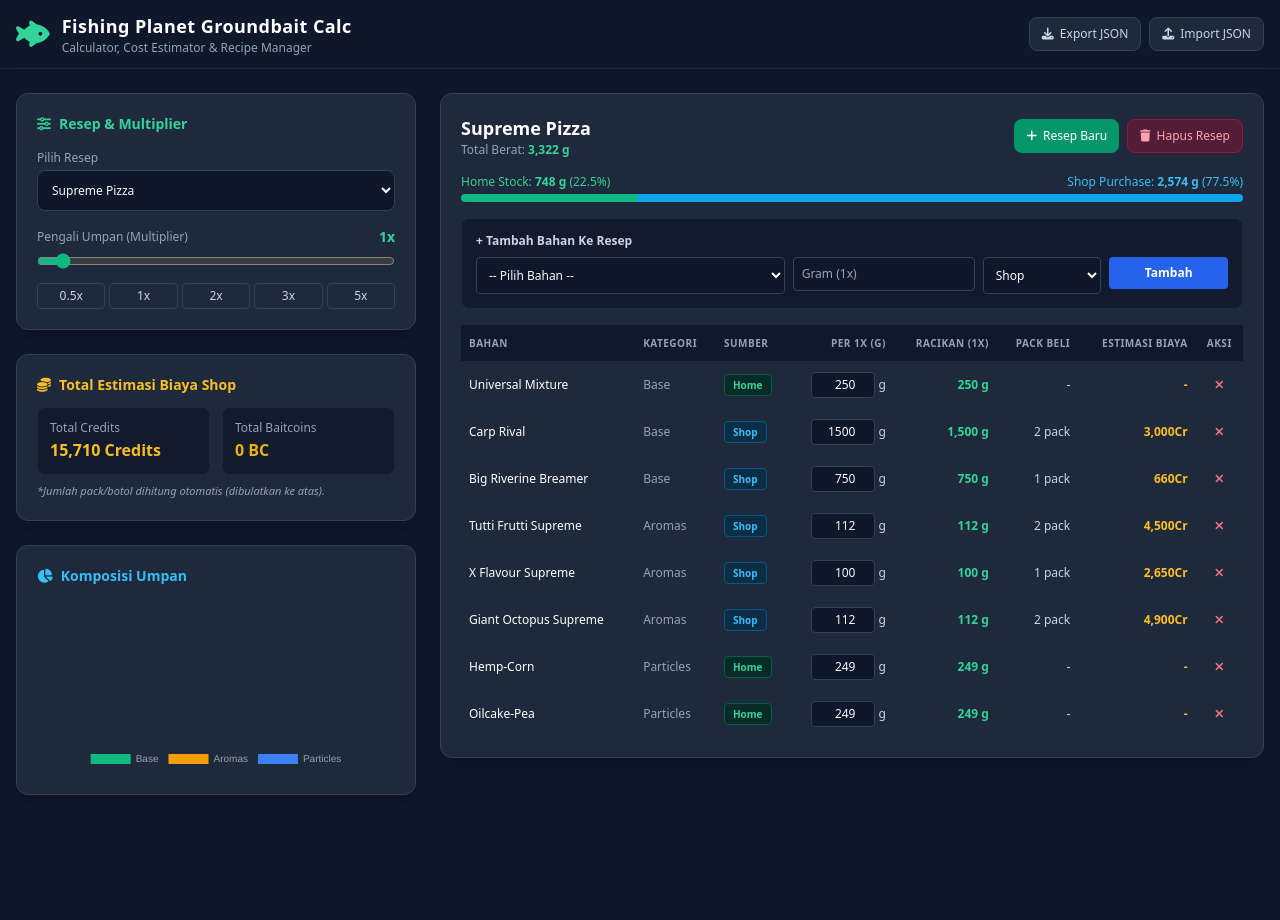
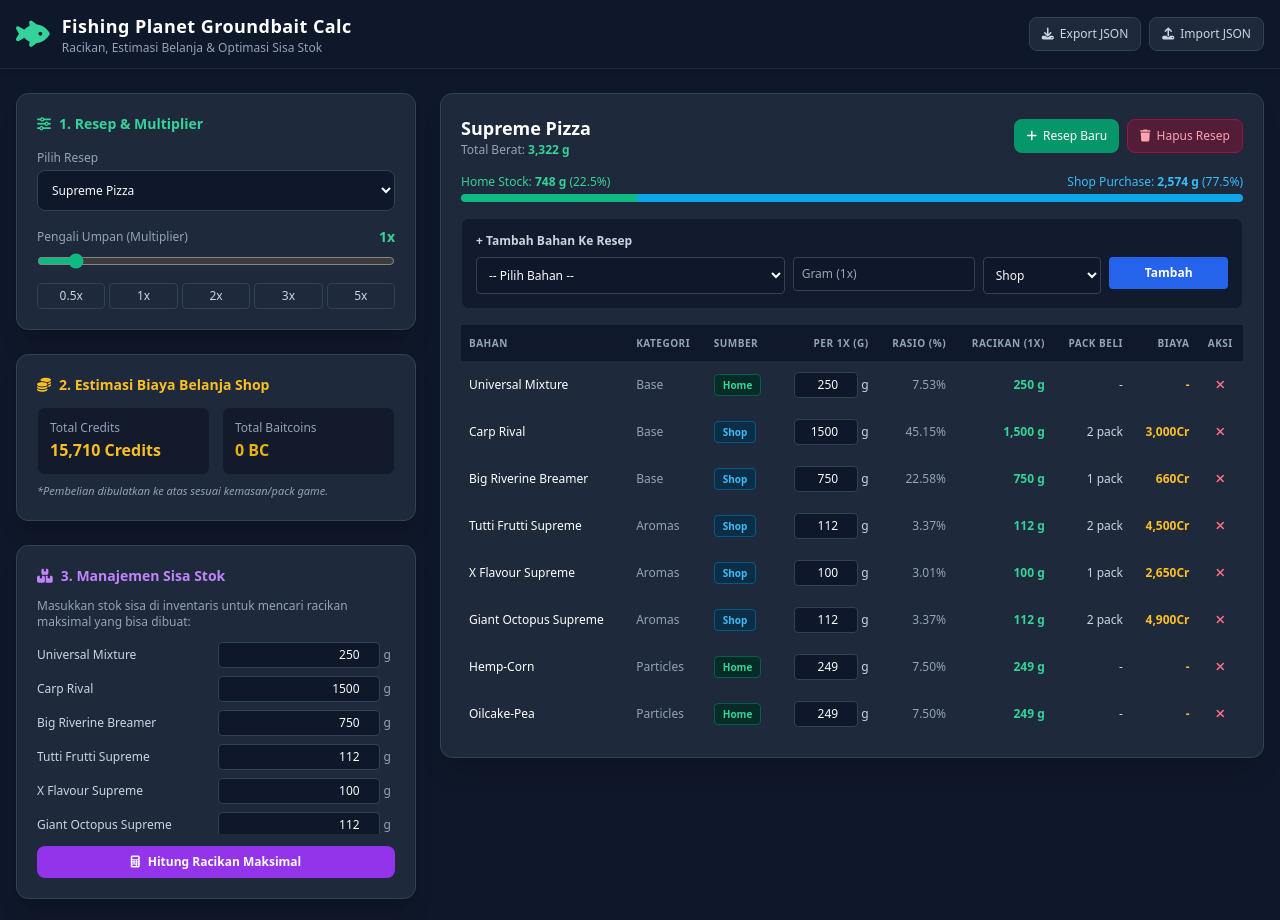
Before and after one commit to sulthonfatana-maker/groundbait-calc, a plain HTML site: page index.html in a window 1280 px wide. Shown: the top 920 px of the page. Before the commit the page ends 843 px from the top, so only its background shows below. Drawn offline with nearby package versions, Linux system fonts and the light colour scheme.

```diff
--- a/index.html
+++ b/index.html
@@ -3,7 +3,7 @@
 <head>
     <meta charset="UTF-8">
     <meta name="viewport" content="width=device-width, initial-scale=1.0">
-    <title>Fishing Planet Groundbait Calculator & Price Estimator</title>
+    <title>Fishing Planet Groundbait Calculator & Stock Manager</title>
     <!-- Tailwind CSS -->
     <script src="https://cdn.tailwindcss.com"></script>
     <!-- Chart.js -->
@@ -38,7 +38,7 @@
                 <i class="fa-solid fa-fish-fins text-emerald-400 text-3xl"></i>
                 <div>
                     <h1 class="text-lg font-bold text-white tracking-wide">Fishing Planet Groundbait Calc</h1>
-                    <p class="text-xs text-slate-400">Calculator, Cost Estimator & Recipe Manager</p>
+                    <p class="text-xs text-slate-400">Racikan, Estimasi Belanja & Optimasi Sisa Stok</p>
                 </div>
             </div>
             <div class="flex gap-2">
@@ -55,20 +55,19 @@
 
     <main class="max-w-7xl mx-auto px-4 mt-6 grid grid-cols-1 lg:grid-cols-3 gap-6">
 
-        <!-- Controls & Summary Column -->
+        <!-- Controls Column -->
         <div class="lg:col-span-1 space-y-6">
 
             <!-- Recipe Selector & Multiplier -->
             <div class="bg-card p-5 rounded-xl border border-custom shadow-xl">
                 <h2 class="text-sm font-semibold text-emerald-400 mb-4 flex items-center gap-2">
-                    <i class="fa-solid fa-sliders"></i> Resep & Multiplier
+                    <i class="fa-solid fa-sliders"></i> 1. Resep & Multiplier
                 </h2>
 
                 <div class="space-y-4">
                     <div>
                         <label class="block text-xs font-medium text-slate-400 mb-1">Pilih Resep</label>
-                        <select id="recipeSelect" onchange="loadRecipe()" class="w-full text-xs rounded-lg p-2.5 border">
-                        </select>
+                        <select id="recipeSelect" onchange="loadRecipe()" class="w-full text-xs rounded-lg p-2.5 border"></select>
                     </div>
 
                     <div>
@@ -76,7 +75,7 @@
                             <label class="text-xs font-medium text-slate-400">Pengali Umpan (Multiplier)</label>
                             <span id="multiplierValueDisplay" class="text-sm font-bold text-emerald-400">1x</span>
                         </div>
-                        <input type="range" id="multiplierSlider" min="0.5" max="10" step="0.5" value="1" oninput="updateMultiplier(this.value)" class="w-full accent-emerald-500">
+                        <input type="range" id="multiplierSlider" min="0.1" max="10" step="0.1" value="1" oninput="updateMultiplier(this.value)" class="w-full accent-emerald-500">
                         <div class="grid grid-cols-5 gap-1 mt-2">
                             <button onclick="updateMultiplier(0.5)" class="bg-slate-800 hover:bg-slate-700 text-slate-300 text-xs py-1 rounded border border-slate-700">0.5x</button>
                             <button onclick="updateMultiplier(1)" class="bg-slate-800 hover:bg-slate-700 text-slate-300 text-xs py-1 rounded border border-slate-700">1x</button>
@@ -91,7 +90,7 @@
             <!-- Cost Summary Box -->
             <div class="bg-card p-5 rounded-xl border border-custom shadow-xl">
                 <h2 class="text-sm font-semibold text-amber-400 mb-3 flex items-center gap-2">
-                    <i class="fa-solid fa-coins"></i> Total Estimasi Biaya Shop
+                    <i class="fa-solid fa-coins"></i> 2. Estimasi Biaya Belanja Shop
                 </h2>
                 <div class="grid grid-cols-2 gap-3">
                     <div class="bg-slate-900/80 p-3 rounded-lg border border-slate-800">
@@ -103,7 +102,32 @@
                         <p id="totalBaitcoinsCost" class="text-base font-extrabold text-yellow-500 mt-0.5">0</p>
                     </div>
                 </div>
-                <p class="text-[11px] text-slate-400 mt-2 italic">*Jumlah pack/botol dihitung otomatis (dibulatkan ke atas).</p>
+                <p class="text-[11px] text-slate-400 mt-2 italic">*Pembelian dibulatkan ke atas sesuai kemasan/pack game.</p>
+            </div>
+
+            <!-- Stock Optimizer / Limiting Factor Box -->
+            <div class="bg-card p-5 rounded-xl border border-custom shadow-xl">
+                <h2 class="text-sm font-semibold text-purple-400 mb-3 flex items-center gap-2">
+                    <i class="fa-solid fa-boxes-stacked"></i> 3. Manajemen Sisa Stok
+                </h2>
+                <p class="text-xs text-slate-400 mb-3">Masukkan stok sisa di inventaris untuk mencari racikan maksimal yang bisa dibuat:</p>
+
+                <div id="stockInputContainer" class="space-y-2 max-h-48 overflow-y-auto pr-1 mb-3">
+                    <!-- Populated via JS -->
+                </div>
+
+                <button onclick="calculateMaxPossibleRecipe()" class="w-full bg-purple-600 hover:bg-purple-500 text-white font-semibold text-xs py-2 px-3 rounded-lg transition flex items-center justify-center gap-2">
+                    <i class="fa-solid fa-calculator"></i> Hitung Racikan Maksimal
+                </button>
+
+                <div id="stockResultBox" class="mt-4 p-3 bg-slate-900/90 rounded-lg border border-purple-900/50 hidden">
+                    <p class="text-xs text-purple-300 font-bold mb-1">Hasil Optimasi Stok:</p>
+                    <p class="text-xs text-slate-300 mb-2">Max Multiplier: <strong id="maxMultResult" class="text-emerald-400 font-bold">0x</strong> (<span id="maxWeightResult">0 g</span>)</p>
+                    <p class="text-[11px] text-rose-400 mb-2" id="limitingFactorMsg"></p>
+                    <button onclick="applyMaxMultiplier()" class="w-full bg-slate-800 hover:bg-slate-700 text-xs text-emerald-400 py-1.5 rounded border border-emerald-800 transition">
+                        Terapkan Multiplier Ini
+                    </button>
+                </div>
             </div>
 
             <!-- Chart Breakdown -->
@@ -182,9 +206,10 @@
                                 <th class="py-2.5 px-2">Kategori</th>
                                 <th class="py-2.5 px-2">Sumber</th>
                                 <th class="py-2.5 px-2 text-right">Per 1x (g)</th>
+                                <th class="py-2.5 px-2 text-right">Rasio (%)</th>
                                 <th class="py-2.5 px-2 text-right">Racikan (<span id="tableMultDisplay">1x</span>)</th>
                                 <th class="py-2.5 px-2 text-right">Pack Beli</th>
-                                <th class="py-2.5 px-2 text-right">Estimasi Biaya</th>
+                                <th class="py-2.5 px-2 text-right">Biaya</th>
                                 <th class="py-2.5 px-2 text-center">Aksi</th>
                             </tr>
                         </thead>
@@ -258,6 +283,7 @@
         let activeRecipeId = "supreme-pizza";
         let currentMultiplier = 1;
         let chartInstance = null;
+        let calculatedMaxMult = 1;
 
         window.addEventListener('DOMContentLoaded', () => {
             loadSavedData();
@@ -315,6 +341,67 @@
         function loadRecipe() {
             activeRecipeId = document.getElementById('recipeSelect').value;
             renderCurrentRecipeTable();
+            renderStockInputs();
+        }
+
+        function renderStockInputs() {
+            const recipe = recipes.find(r => r.id === activeRecipeId);
+            const container = document.getElementById('stockInputContainer');
+            container.innerHTML = '';
+
+            if (!recipe || !recipe.ingredients.length) {
+                container.innerHTML = '<p class="text-xs text-slate-500">Tidak ada bahan di resep ini.</p>';
+                return;
+            }
+
+            recipe.ingredients.forEach((ing, idx) => {
+                const div = document.createElement('div');
+                div.className = "flex justify-between items-center text-xs gap-2";
+                div.innerHTML = `
+                    <span class="text-slate-300 truncate w-1/2">${ing.name}</span>
+                    <div class="flex items-center gap-1 w-1/2">
+                        <input type="number" id="stock_input_${idx}" placeholder="Sisa stok (g)" value="${ing.grams}" class="w-full text-right p-1 rounded border text-xs">
+                        <span class="text-slate-400">g</span>
+                    </div>
+                `;
+                container.appendChild(div);
+            });
+        }
+
+        function calculateMaxPossibleRecipe() {
+            const recipe = recipes.find(r => r.id === activeRecipeId);
+            if (!recipe || !recipe.ingredients.length) return;
+
+            let minPossibleMult = Infinity;
+            let limitingItem = "";
+            let totalGrams1x = recipe.ingredients.reduce((acc, i) => acc + i.grams, 0);
+
+            recipe.ingredients.forEach((ing, idx) => {
+                const stockVal = parseFloat(document.getElementById(`stock_input_${idx}`).value) || 0;
+                const maxMultForThisItem = stockVal / ing.grams;
+
+                if (maxMultForThisItem < minPossibleMult) {
+                    minPossibleMult = maxMultForThisItem;
+                    limitingItem = ing.name;
+                }
+            });
+
+            if (minPossibleMult === Infinity || minPossibleMult <= 0) {
+                alert("Stok bahan tidak mencukupi untuk membuat racikan!");
+                return;
+            }
+
+            calculatedMaxMult = parseFloat(minPossibleMult.toFixed(2));
+            const totalWeightMax = Math.round(totalGrams1x * calculatedMaxMult);
+
+            document.getElementById('maxMultResult').textContent = `${calculatedMaxMult}x`;
+            document.getElementById('maxWeightResult').textContent = `${totalWeightMax.toLocaleString()} g`;
+            document.getElementById('limitingFactorMsg').textContent = `*Bahan pembatas terpakai habis: ${limitingItem}`;
+            document.getElementById('stockResultBox').classList.remove('hidden');
+        }
+
+        function applyMaxMultiplier() {
+            updateMultiplier(calculatedMaxMult);
         }
 
         function renderCurrentRecipeTable() {
@@ -325,7 +412,7 @@
             const tbody = document.getElementById('ingredientsTableBody');
             tbody.innerHTML = '';
 
-            let totalGrams1x = 0;
+            let totalGrams1x = recipe.ingredients.reduce((sum, item) => sum + item.grams, 0);
             let homeGramsScaled = 0;
             let shopGramsScaled = 0;
             let totalCredits = 0;
@@ -335,7 +422,8 @@
             recipe.ingredients.forEach((ing, index) => {
                 const catalogMeta = MATERIAL_CATALOG.find(m => m.name === ing.name) || { category: "Other", packGrams: 250, price: 0, currency: "Credits" };
                 const scaledGrams = Math.round(ing.grams * currentMultiplier);
-                totalGrams1x += ing.grams;
+                const pct = totalGrams1x > 0 ? ((ing.grams / totalGrams1x) * 100).toFixed(2) : 0;
+
                 catTotals[catalogMeta.category] = (catTotals[catalogMeta.category] || 0) + scaledGrams;
 
                 let packsNeeded = 0;
@@ -364,6 +452,7 @@
                     <td class="py-2.5 px-2 text-right">
                         <input type="number" value="${ing.grams}" onchange="updateIngredientGrams(${index}, this.value)" class="w-16 text-right p-1 rounded border text-xs"> g
                     </td>
+                    <td class="py-2.5 px-2 text-right text-slate-400">${pct}%</td>
                     <td class="py-2.5 px-2 text-right font-bold text-emerald-400">${scaledGrams.toLocaleString()} g</td>
                     <td class="py-2.5 px-2 text-right text-slate-300">${ing.source === 'Shop' ? `${packsNeeded} pack` : '-'}</td>
                     <td class="py-2.5 px-2 text-right font-semibold ${catalogMeta.currency === 'Credits' ? 'text-amber-400' : 'text-yellow-500'}">
@@ -407,6 +496,7 @@
             recipe.ingredients.push({ name, grams, source });
             saveData();
             renderCurrentRecipeTable();
+            renderStockInputs();
             document.getElementById('ingredientGram').value = '';
         }
 
@@ -418,6 +508,7 @@
                 recipe.ingredients[index].grams = parsed;
                 saveData();
                 renderCurrentRecipeTable();
+                renderStockInputs();
             }
         }
 
@@ -435,6 +526,7 @@
             recipe.ingredients.splice(index, 1);
             saveData();
             renderCurrentRecipeTable();
+            renderStockInputs();
         }
 
         function promptNewRecipe() {
@@ -446,6 +538,7 @@
             saveData();
             renderRecipeOptions();
             renderCurrentRecipeTable();
+            renderStockInputs();
         }
 
         function deleteCurrentRecipe() {
@@ -456,6 +549,7 @@
                 saveData();
                 renderRecipeOptions();
                 renderCurrentRecipeTable();
+                renderStockInputs();
             }
         }
 
@@ -500,6 +594,7 @@
                     saveData();
                     renderRecipeOptions();
                     renderCurrentRecipeTable();
+                    renderStockInputs();
                 } catch(err) { alert("Format JSON tidak valid!"); }
             };
             reader.readAsText(file);
```
